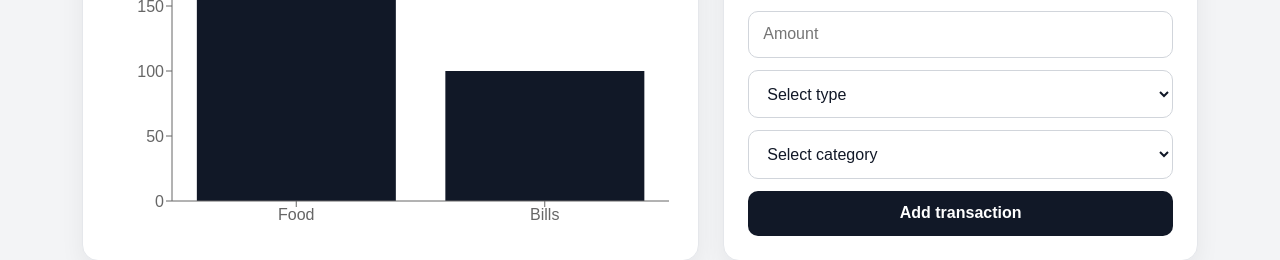
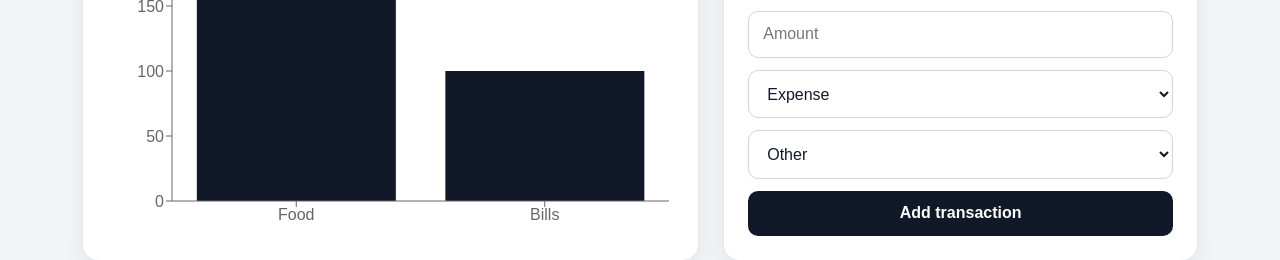
Before and after one commit to CaceresEly/MoneyBoard, a React (Vite) app: page / in a window 1280 px wide. Shown: the part 501-761 px from the top of the page. Built offline with nearby package versions, Linux system fonts and the light colour scheme.

Commit message:
feat: improve transaction form user experience

```diff
--- a/src/components/TransactionForm.jsx
+++ b/src/components/TransactionForm.jsx
@@ -4,8 +4,8 @@ import { categories } from '../data/categories'
 function TransactionForm({ onAddTransaction }) {
   const [description, setDescription] = useState('')
   const [amount, setAmount] = useState('')
-  const [type, setType] = useState('')
-  const [category, setCategory] = useState('')
+  const [type, setType] = useState('expense') // 👈 default melhor
+  const [category, setCategory] = useState('other') // 👈 default melhor
 
   function handleSubmit(e) {
     e.preventDefault()
@@ -29,10 +29,9 @@ function TransactionForm({ onAddTransaction }) {
 
     onAddTransaction(newTransaction)
 
+    // 👇 UX melhor: mantém type e category
     setDescription('')
     setAmount('')
-    setType('')
-    setCategory('')
   }
 
   return (
@@ -54,18 +53,11 @@ function TransactionForm({ onAddTransaction }) {
       />
 
       <select value={type} onChange={(e) => setType(e.target.value)}>
-        <option value="" disabled>
-          Select type
-        </option>
         <option value="income">Income</option>
         <option value="expense">Expense</option>
       </select>
 
       <select value={category} onChange={(e) => setCategory(e.target.value)}>
-        <option value="" disabled>
-          Select category
-        </option>
-
         {categories.map((category) => (
           <option key={category.value} value={category.value}>
             {category.label}
```
